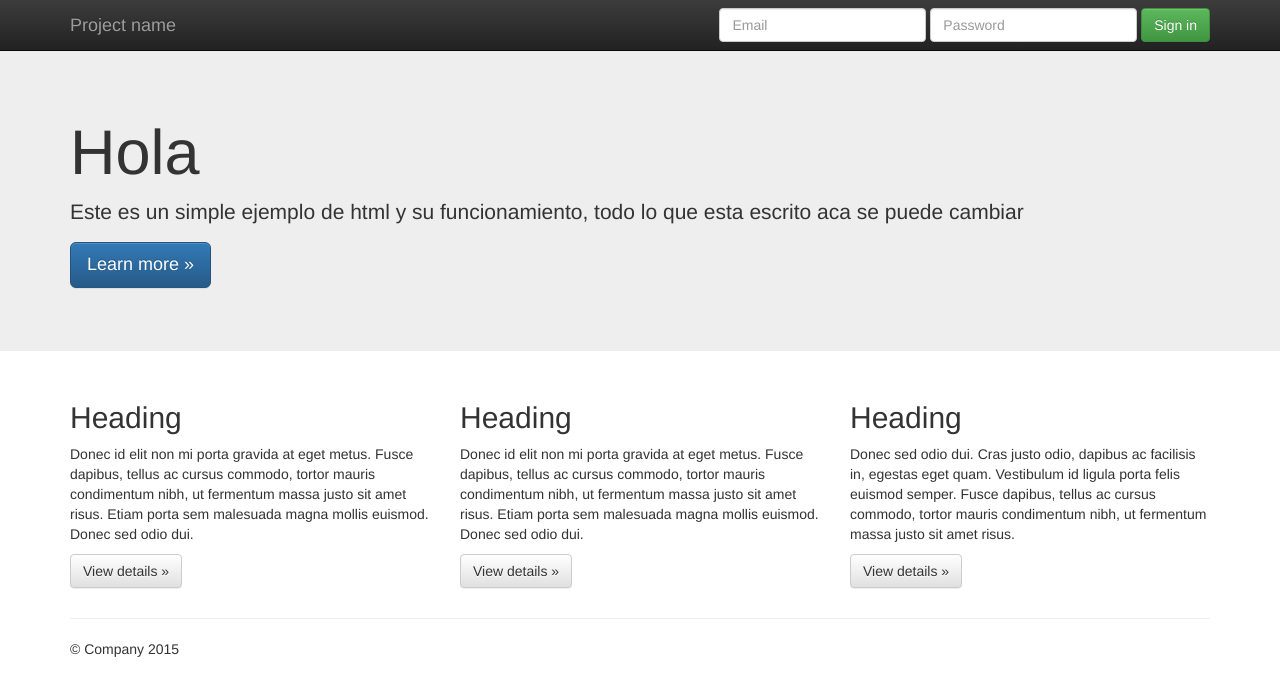
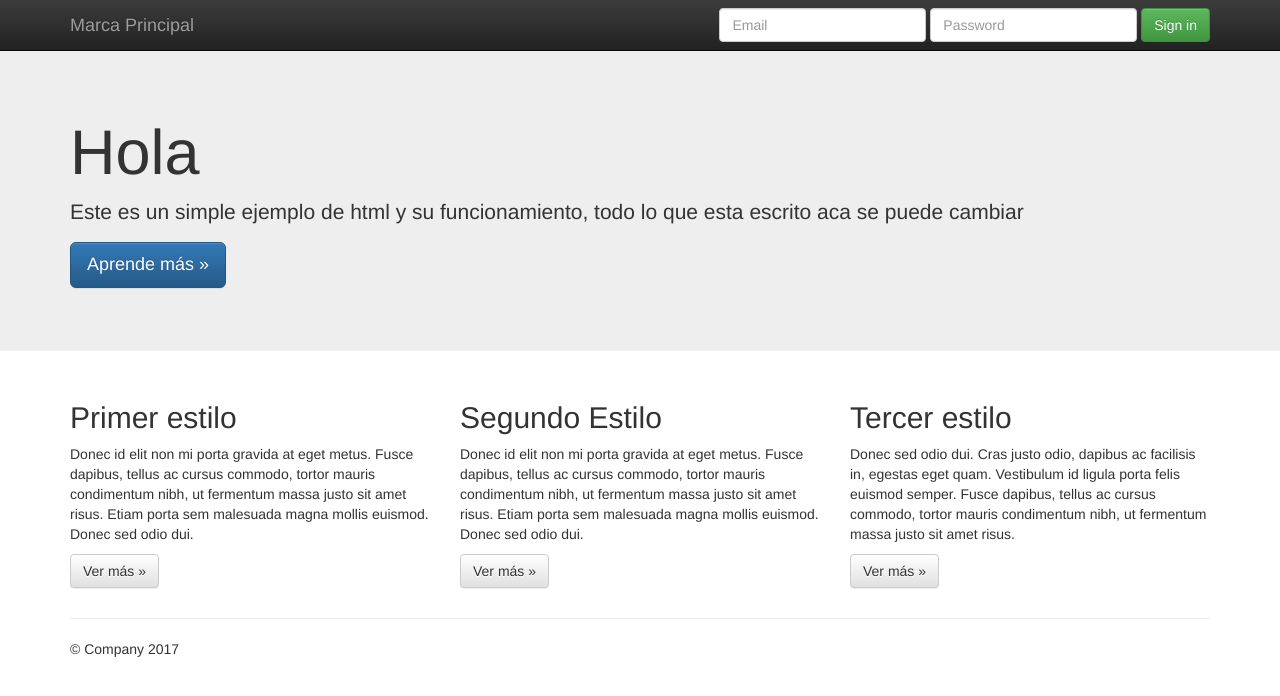
Before and after one commit to ferchuqui/pruebahtml, a website: page HTML5Application/public_html/index.html in a window 1280 px wide. Drawn offline with nearby package versions, Linux system fonts and the light colour scheme.

Commit message:
prueba de html y bootstrap

```diff
--- a/HTML5Application/public_html/index.html
+++ b/HTML5Application/public_html/index.html
@@ -36,7 +36,7 @@
             <span class="icon-bar"></span>
             <span class="icon-bar"></span>
           </button>
-          <a class="navbar-brand" href="#">Project name</a>
+          <a class="navbar-brand" href="#">Marca Principal</a>
         </div>
         <div id="navbar" class="navbar-collapse collapse">
           <form class="navbar-form navbar-right" role="form">
@@ -57,7 +57,7 @@
       <div class="container">
         <h1>Hola</h1>
         <p>Este es un simple ejemplo de html y su funcionamiento, todo lo que esta escrito aca se puede cambiar</p>
-        <p><a class="btn btn-primary btn-lg" href="#" role="button">Learn more &raquo;</a></p>
+        <p><a class="btn btn-primary btn-lg" href="#" role="button">Aprende más &raquo;</a></p>
       </div>
     </div>
 
@@ -65,26 +65,26 @@
       <!-- Example row of columns -->
       <div class="row">
         <div class="col-md-4">
-          <h2>Heading</h2>
+          <h2>Primer estilo</h2>
           <p>Donec id elit non mi porta gravida at eget metus. Fusce dapibus, tellus ac cursus commodo, tortor mauris condimentum nibh, ut fermentum massa justo sit amet risus. Etiam porta sem malesuada magna mollis euismod. Donec sed odio dui. </p>
-          <p><a class="btn btn-default" href="#" role="button">View details &raquo;</a></p>
+          <p><a class="btn btn-default" href="#" role="button">Ver más &raquo;</a></p>
         </div>
         <div class="col-md-4">
-          <h2>Heading</h2>
+          <h2>Segundo Estilo</h2>
           <p>Donec id elit non mi porta gravida at eget metus. Fusce dapibus, tellus ac cursus commodo, tortor mauris condimentum nibh, ut fermentum massa justo sit amet risus. Etiam porta sem malesuada magna mollis euismod. Donec sed odio dui. </p>
-          <p><a class="btn btn-default" href="#" role="button">View details &raquo;</a></p>
+          <p><a class="btn btn-default" href="#" role="button">Ver más &raquo;</a></p>
        </div>
         <div class="col-md-4">
-          <h2>Heading</h2>
+          <h2>Tercer estilo</h2>
           <p>Donec sed odio dui. Cras justo odio, dapibus ac facilisis in, egestas eget quam. Vestibulum id ligula porta felis euismod semper. Fusce dapibus, tellus ac cursus commodo, tortor mauris condimentum nibh, ut fermentum massa justo sit amet risus.</p>
-          <p><a class="btn btn-default" href="#" role="button">View details &raquo;</a></p>
+          <p><a class="btn btn-default" href="#" role="button">Ver más &raquo;</a></p>
         </div>
       </div>
 
       <hr>
 
       <footer>
-        <p>&copy; Company 2015</p>
+        <p>&copy; Company 2017</p>
       </footer>
     </div> <!-- /container -->        <script src="//ajax.googleapis.com/ajax/libs/jquery/1.11.2/jquery.min.js"></script>
         <script>window.jQuery || document.write('<script src="js/vendor/jquery-1.11.2.min.js"><\/script>')</script>
```
